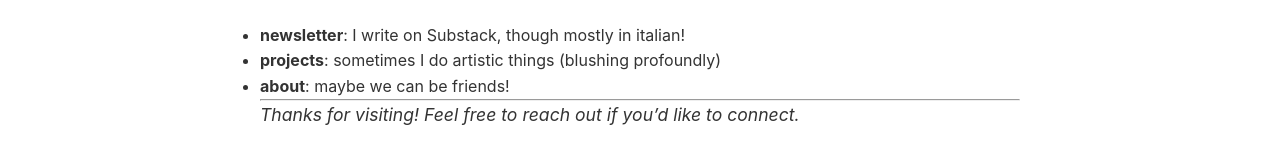
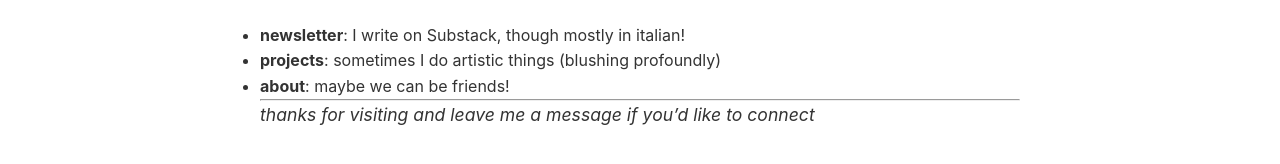
Before and after one commit to pcmasuzzo/pcmasuzzo.github.io, a Jekyll site: the page built from index.md, in a window 1280 px wide and 900 px high. Shown: the part 387-551 px from the top of the window. Built offline with Jekyll 4.4.1, drawn with Linux system fonts in a browser that asks for light colours.

Commit message:
Update index.md

```diff
--- a/index.md
+++ b/index.md
@@ -16,4 +16,4 @@ I honestly have absolutely no idea.
 
 ---
 
-*Thanks for visiting! Feel free to reach out if you'd like to connect.*
+*thanks for visiting and leave me a message if you'd like to connect*
```
